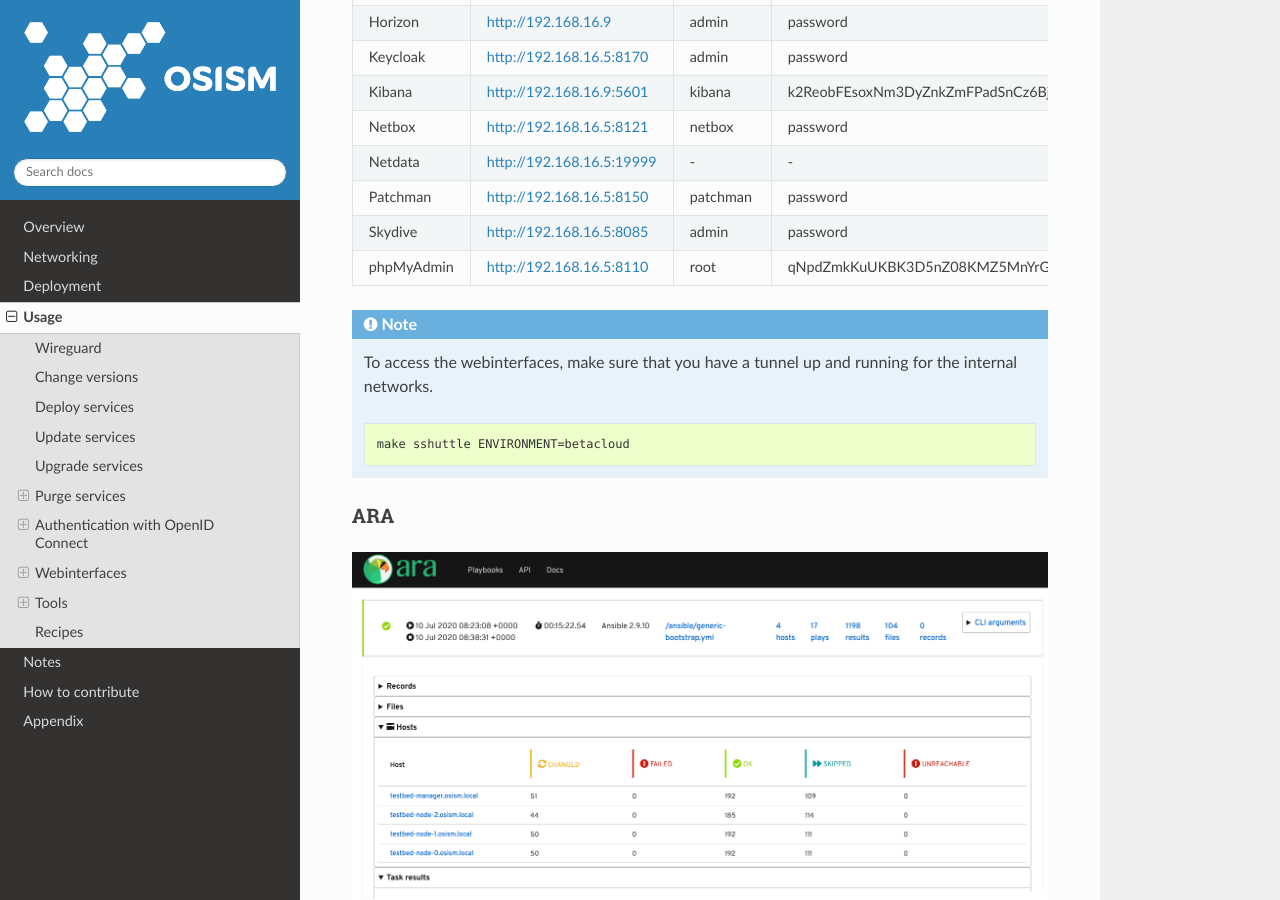
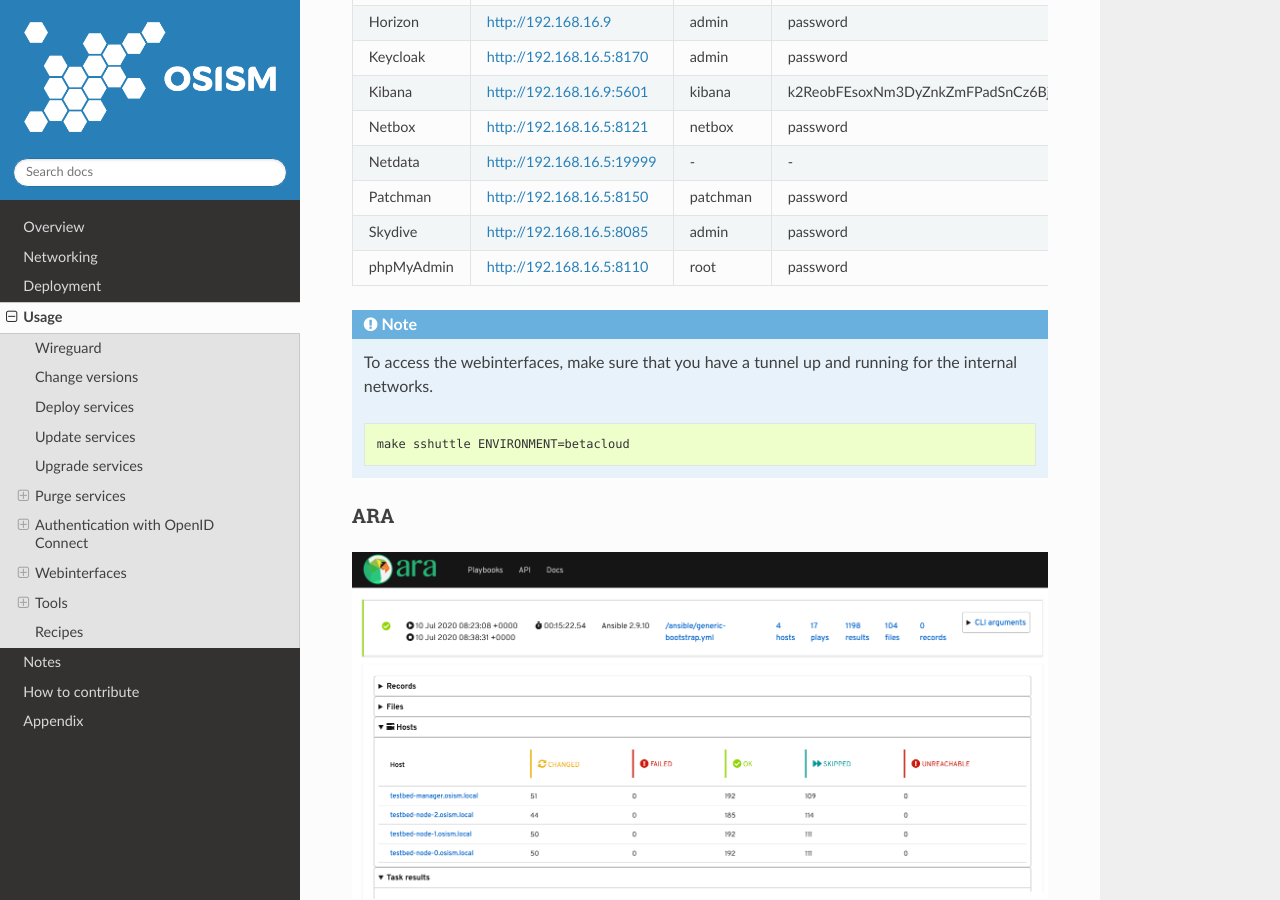
Before and after one commit to osism/testbed, a Sphinx documentation site: the page built from docs/source/usage.rst, in a window 1280 px wide and 900 px high, scrolled down 7214 px. Built offline with Sphinx 7.4.7 and the Read the Docs theme 2.0.0, drawn with Linux system fonts in a browser that asks for light colours.

Commit message:
Change mysql root password to password
Partial: #894
Signed-off-by: Dr. Jens Harbott <harbott@osism.tech>

```diff
--- a/docs/source/usage.rst
+++ b/docs/source/usage.rst
@@ -409,7 +409,7 @@
             <td>phpMyAdmin</td>
             <td><a href="http://192.168.16.5:8110" target="_blank">http://192.168.16.5:8110</a></td>
             <td>root</td>
-            <td>qNpdZmkKuUKBK3D5nZ08KMZ5MnYrGEe2hzH6XC0i</td>
+            <td>password</td>
          </tr>
       </tbody>
    </table>
```
Also changed, not shown: 3 other files.
